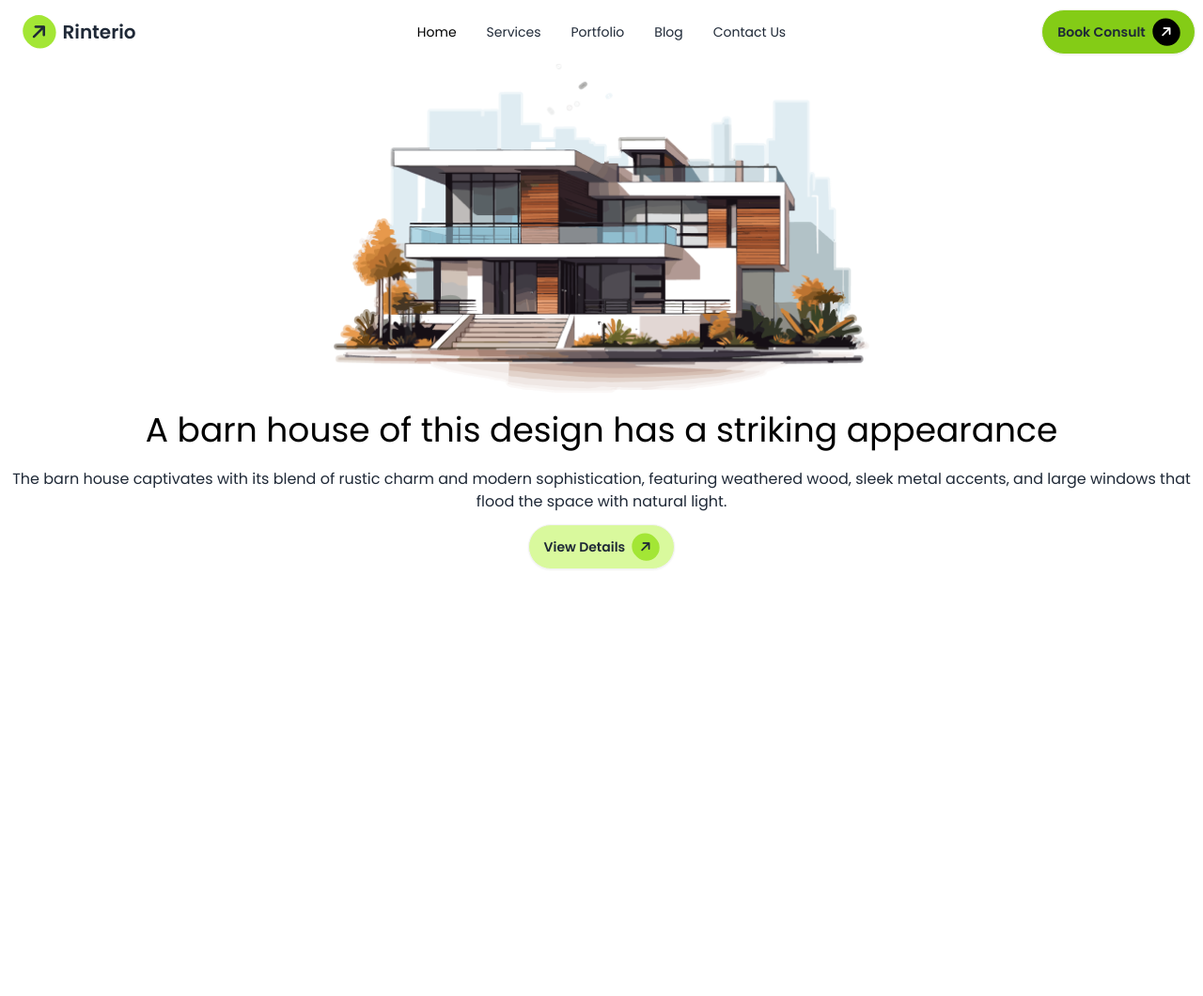
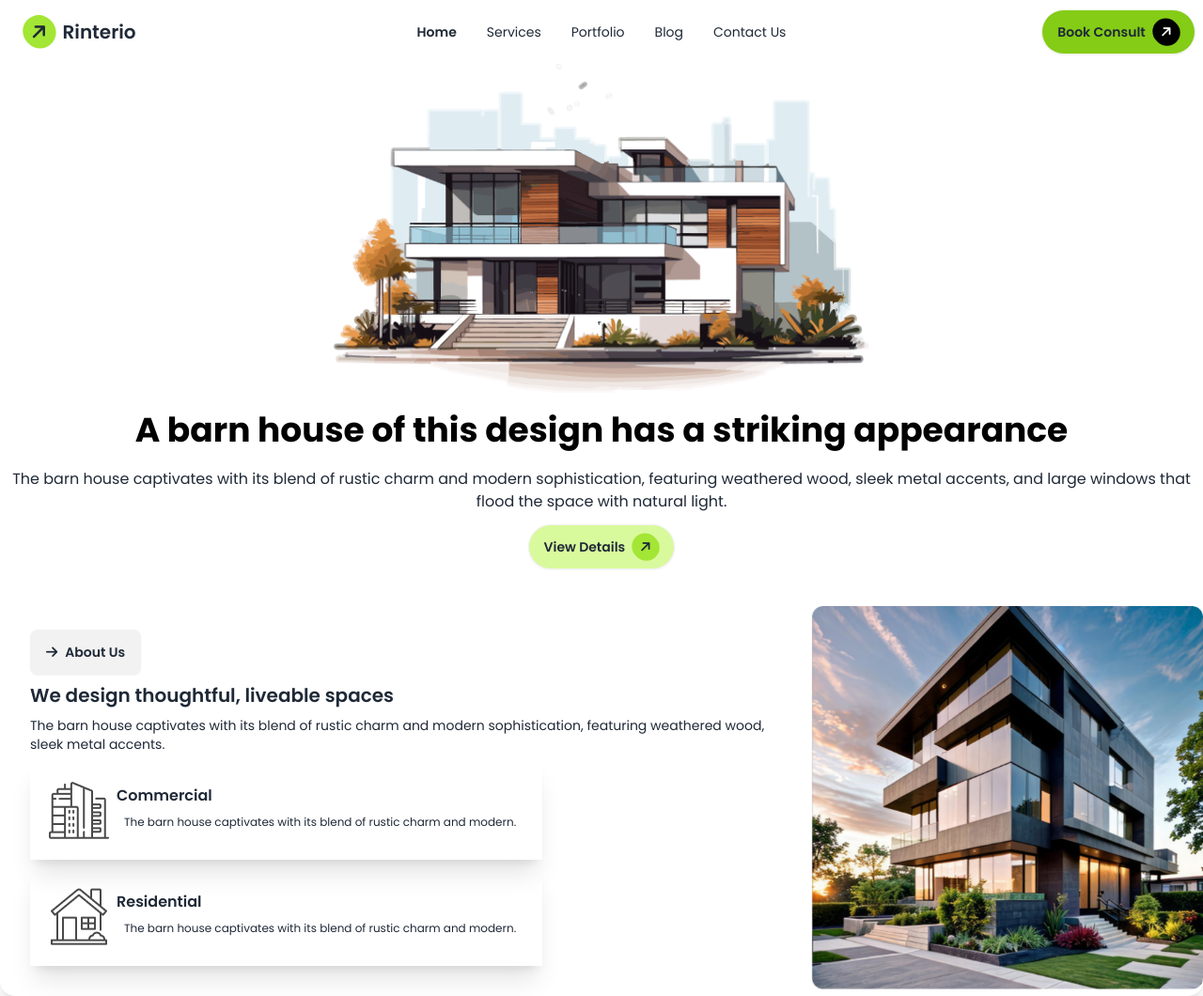
Before and after one commit to imranhasan11/rinterio-assignment, a plain HTML site: page index.html in a window 1280 px wide. Shown: the top 1060 px of the page at 94% size. Before the commit the page ends 800 px from the top, so only its background shows below. Drawn offline with nearby package versions, Linux system fonts and the light colour scheme.

```diff
--- a/index.html
+++ b/index.html
@@ -35,7 +35,7 @@ family=Open+Sans:ital,wght@0,300..800;1,300..800&family=Poppins:ital,wght@0,100;
             </div>
             <div class="navbar-center hidden lg:flex">
               <ul class="menu menu-horizontal px-1">
-                <li class="text-black"><a>Home</a></li>
+                <li class="font-semibold"><a>Home</a></li>
                 <li><a>Services</a></li>
                 <li><a>Portfolio</a></li>
                 <li><a>Blog</a></li>
@@ -75,7 +75,7 @@ family=Open+Sans:ital,wght@0,300..800;1,300..800&family=Poppins:ital,wght@0,100;
       <!--banner section -->
       <div class="banner">
         <img class="banner-img" src="assets/banner.png" alt="">
-        <h1 class="text-4xl banner-title text-black ">A barn house of this design has a striking appearance</h1>
+        <h1 class="text-4xl font-bold banner-title text-black ">A barn house of this design has a striking appearance</h1>
         <p>The barn house captivates with its blend of rustic charm and modern sophistication, featuring weathered wood, sleek metal accents, and large windows that flood the space with natural light.</p>
         <button class="btn bg-lime-200 rounded-full mt-3">View Details <i class="fa-solid fa-arrow-right -rotate-45 bg-lime-400 rounded-badge p-2"></i></button>
       </div>
@@ -84,6 +84,36 @@ family=Open+Sans:ital,wght@0,300..800;1,300..800&family=Poppins:ital,wght@0,100;
     <!--main section -->
     <main>
 
+      <div class="card lg:card-side bg-base-100 shadow-xl md:container md:mx-auto mt-8">
+        <div class="card-body">
+          <div class="card-actions justify-start">
+          <button class="btn"><i class="fa-solid fa-arrow-right"></i>About Us</button>
+          </div>
+          <h2 class="card-title">We design thoughtful, liveable spaces</h2>
+          <p class="text-sm">The barn house captivates with its blend of rustic charm and
+            modern sophistication, featuring weathered wood, sleek metal accents.</p>
+          <div class="card-actions">
+            <div class="commercial flex p-5 items-center shadow-xl space-x-2">
+              <img src="assets/commercial.png" alt="">
+              <div>
+                <h4 class="font-semibold">Commercial</h4>
+                <p class="text-xs p-2">The barn house captivates with its blend of rustic charm and modern.</p>
+              </div>
+            </div>
+            <div class="resident flex p-5 items-center shadow-xl space-x-2">
+              <img src="assets/residential.png" alt="">
+              <div>
+                <h4 class="font-semibold">Residential</h4>
+                <p class="text-xs p-2">The barn house captivates with its blend of rustic charm and modern.</p>
+              </div>
+            </div>
+           </div>
+        </div>
+        <figure>
+          <img
+            src="assets/Rectangle.png"alt="Album" />
+        </figure>
+      </div>
     </main>
 
     <!--footer section -->
```
